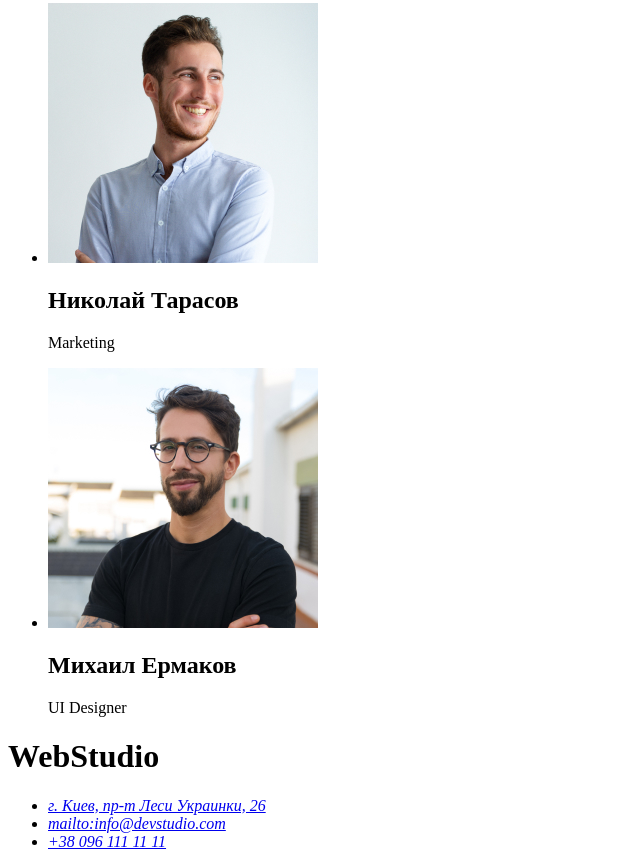
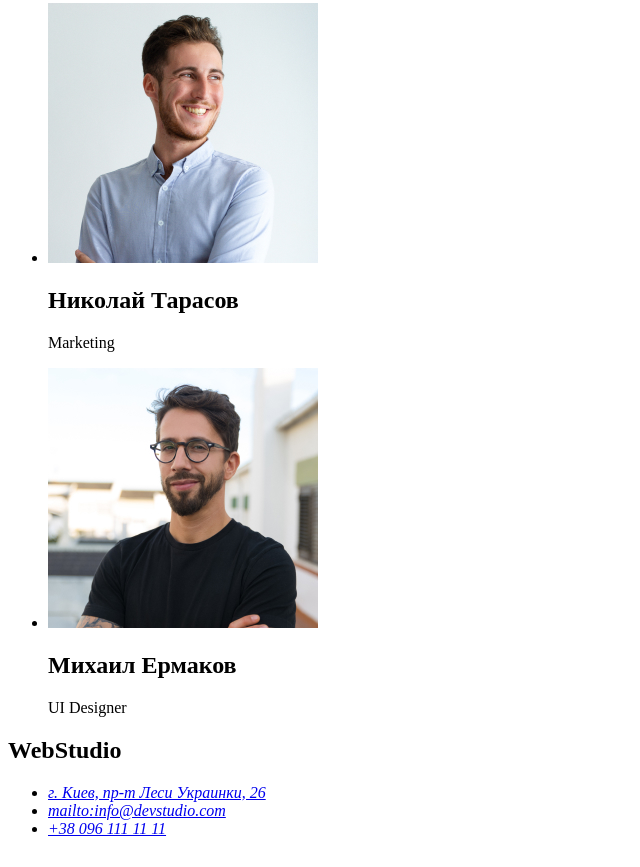
Before and after one commit to Hishpanets/goit-markup-hw-01, a plain HTML site: page index.html in a window 1280 px wide. Shown: the part 2367-3234 px from the top of the page, without its empty margins (0-640 px from the left). Drawn offline with Linux system fonts and the light colour scheme.

Commit message:
Update index.html

```diff
--- a/index.html
+++ b/index.html
@@ -125,7 +125,7 @@
 
     <!-- Подвал-->
     <footer>
-      <h1>WebStudio</h1>
+      <h2>WebStudio</h2>
       <address>
         <ul>
           <li>
```
